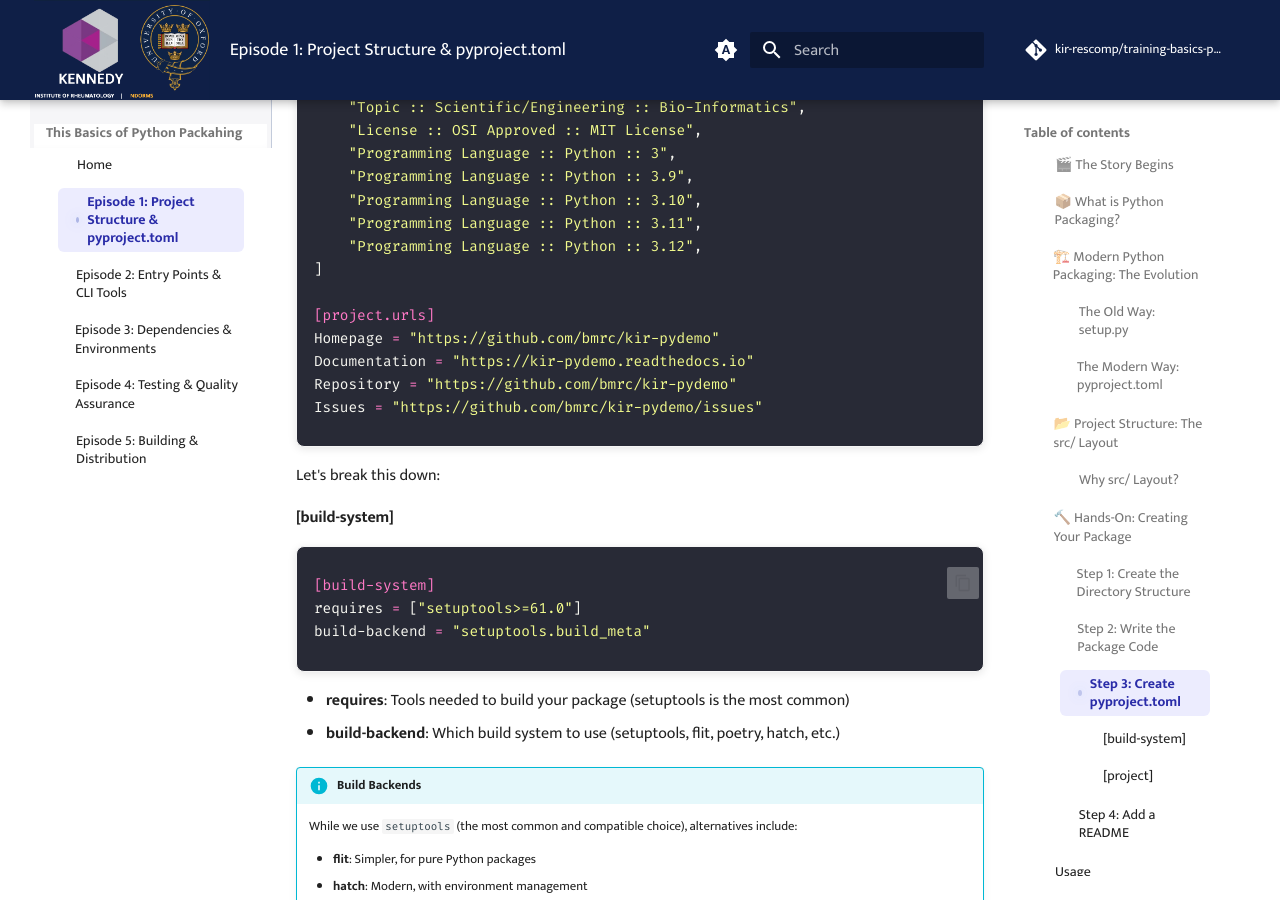
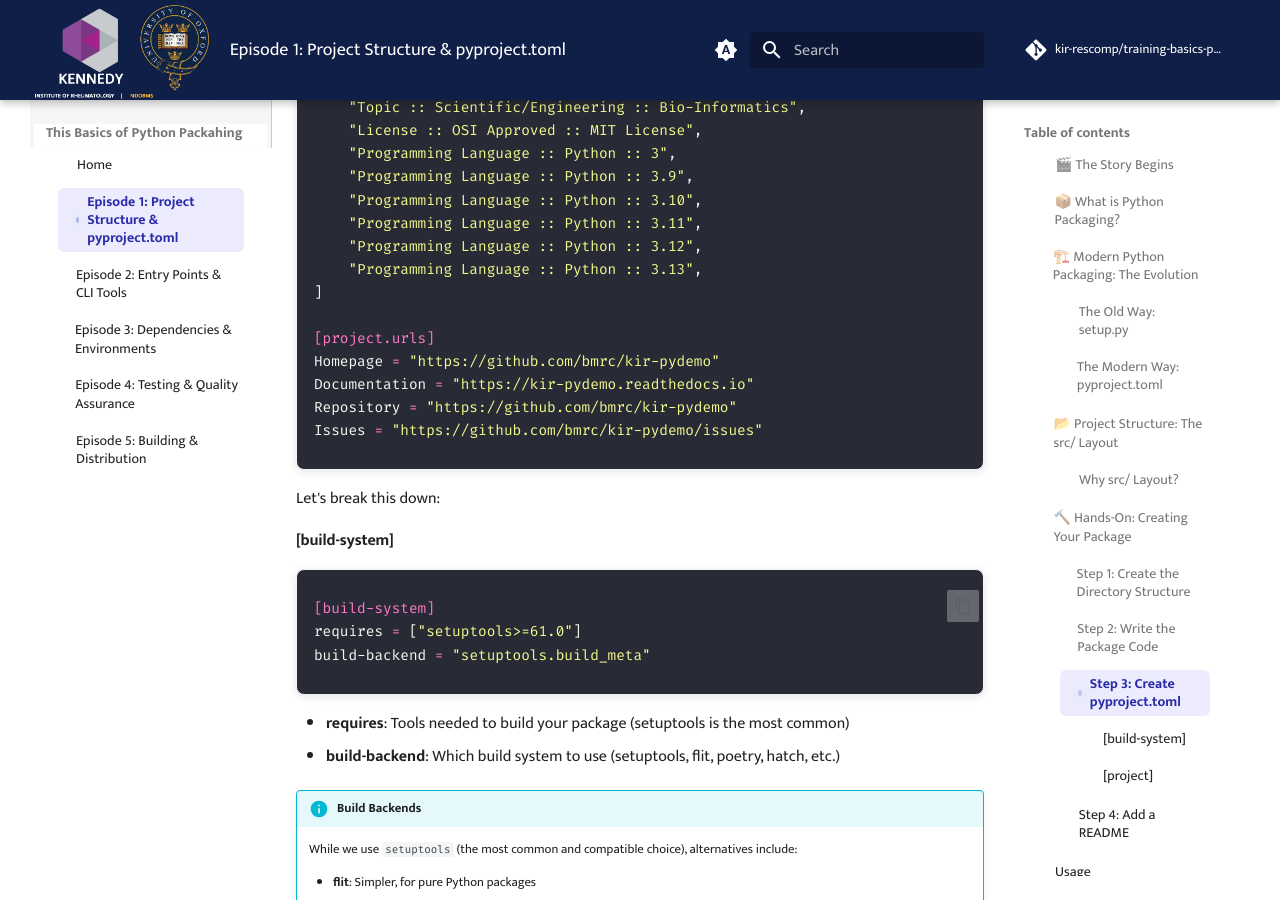
Before and after one commit to kir-rescomp/training-basics-python-packaging, an MkDocs documentation site: the page built from docs/episode-01.md, in a window 1280 px wide and 900 px high, scrolled down 7424 px. Built offline with MkDocs 1.6.1 and Material for MkDocs 9.7.7, drawn with Linux system fonts in a browser that asks for light colours; comment, search, counter and statistics services are not loaded.

Commit message:
add Python 3:13 to pyproject.toml

```diff
--- a/docs/episode-01.md
+++ b/docs/episode-01.md
@@ -306,6 +306,7 @@ classifiers = [
     "Programming Language :: Python :: 3.10",
     "Programming Language :: Python :: 3.11",
     "Programming Language :: Python :: 3.12",
+    "Programming Language :: Python :: 3.13",
 ]
 
 [project.urls]
```
Also changed, not shown: docs/episode-02.md (+1 -0 lines).
